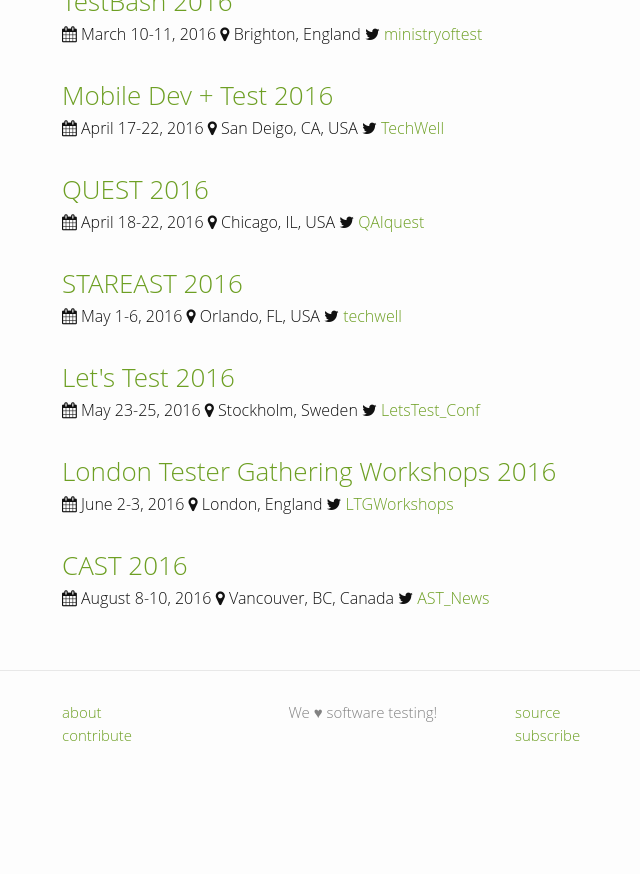
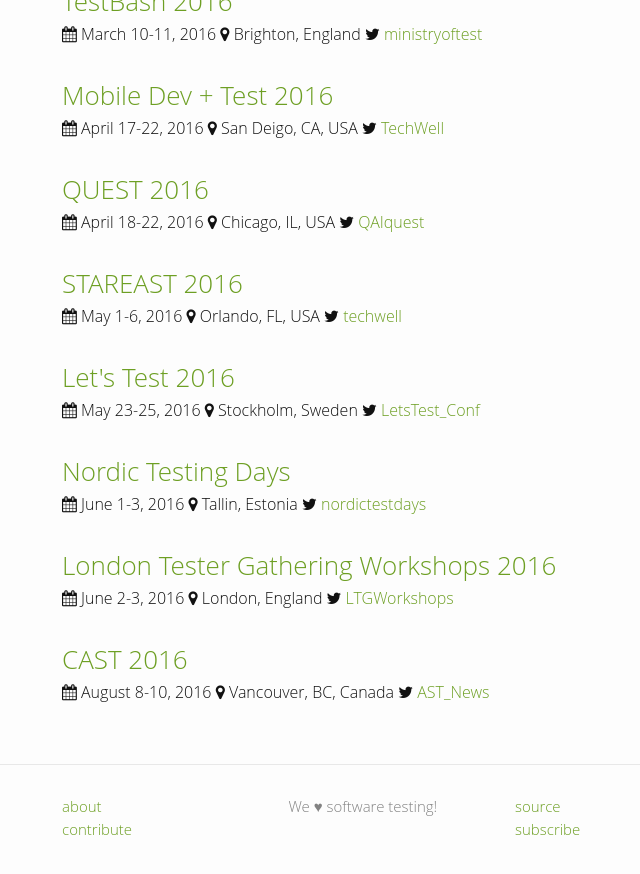
Before and after one commit to TestingConferences/testingconferences.github.io, a Jekyll site: the page built from index.html, in a window 1280 px wide and 900 px high, scrolled down 1114 px. Shown: the top 874 px of the window, without its empty margins (208-848 px from the left). Built offline with Jekyll 4.4.1, drawn with Linux system fonts in a browser that asks for light colours; before the commit the page ends 1920 px from its top, so only the background shows below that.

Commit message:
Update current.yml

```diff
--- a/_data/current.yml
+++ b/_data/current.yml
@@ -88,6 +88,12 @@
   url: http://lets-test.com/
   twitter: LetsTest_Conf
 
+- name: Nordic Testing Days
+  location: Tallin, Estonia
+  dates: "June 1-3, 2016"
+  url: http://www.nordictestingdays.eu/
+  twitter: nordictestdays
+
 - name: London Tester Gathering Workshops 2016
   location: London, England
   dates: "June 2-3, 2016"
```
